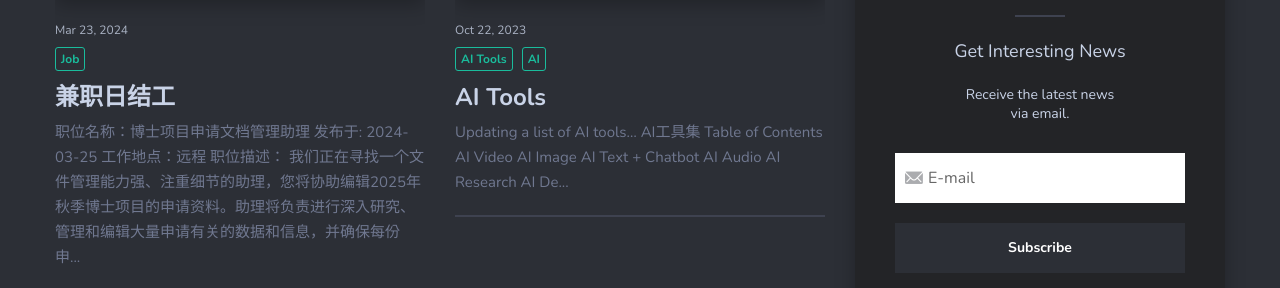
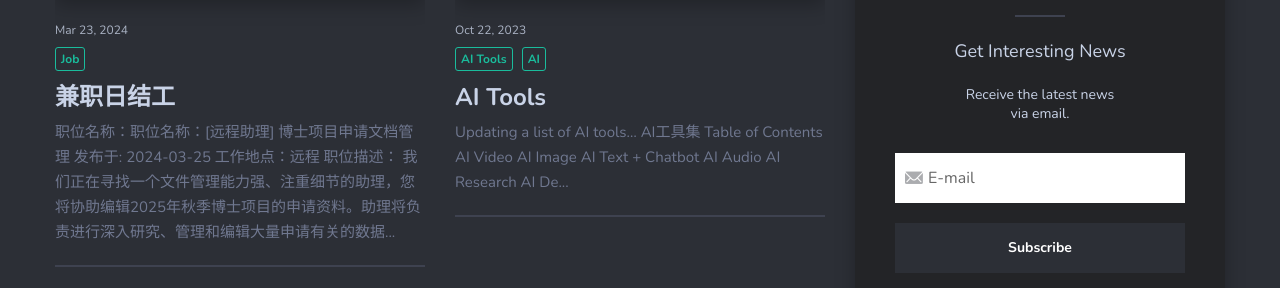
Before and after one commit to aireference/aireference.github.io, a Jekyll site: the page built from index.html, in a window 1280 px wide and 900 px high, scrolled down 869 px, cut to the strip 138-426 px from the top of the window. Built offline with Jekyll 4.4.1, drawn with Linux system fonts in a browser that asks for light colours; nearby versions of some CDN libraries; the list of posts is cut into pages by our own code.

Commit message:
Update 2024-03-24-jobs.markdown

```diff
--- a/_posts/2024-03-24-jobs.markdown
+++ b/_posts/2024-03-24-jobs.markdown
@@ -6,7 +6,7 @@ image:  job.png
 tags:   [Job]
 ---
 
-**职位名称：博士项目申请文档管理助理**
+**职位名称：职位名称：[远程助理] 博士项目申请文档管理**
 **发布于: 2024-03-25**
 
 **工作地点：远程**
```
Also changed, not shown: other parts of _posts/2024-03-24-jobs.markdown (+3 -1 lines).
